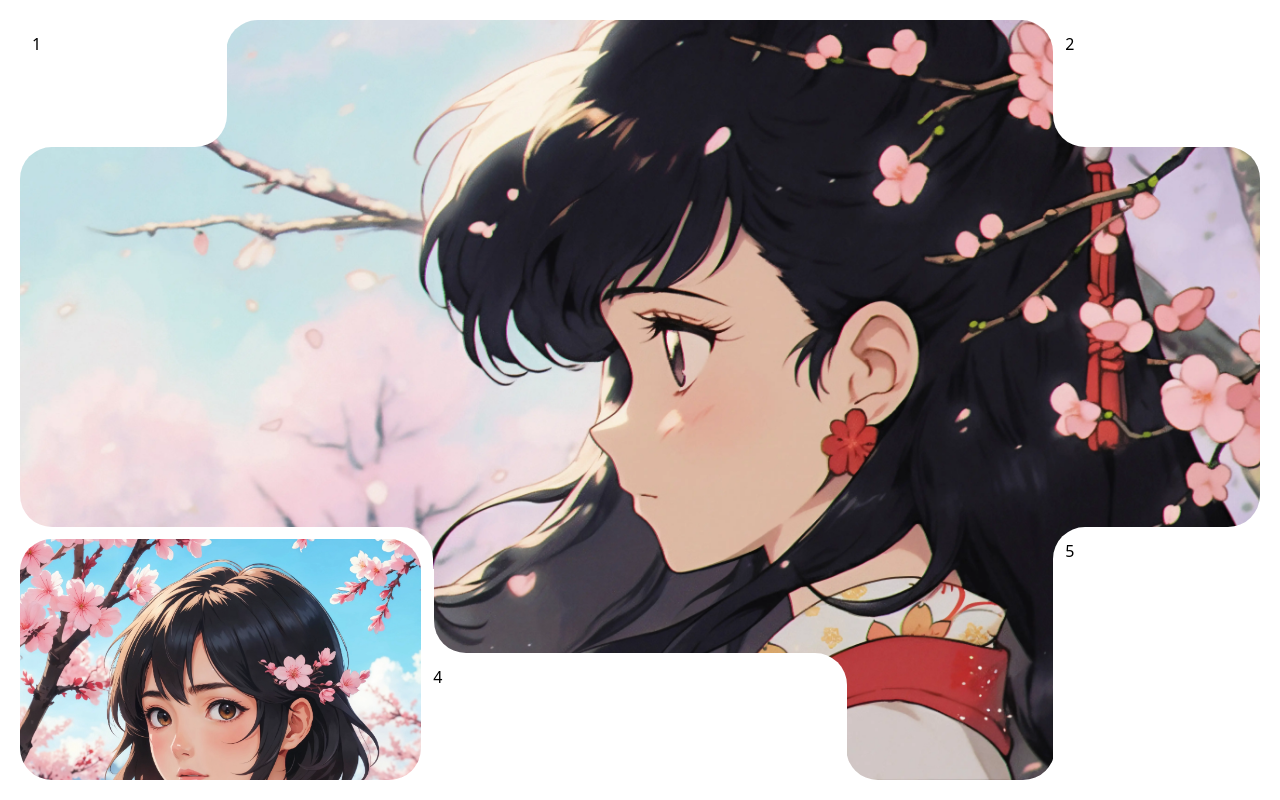
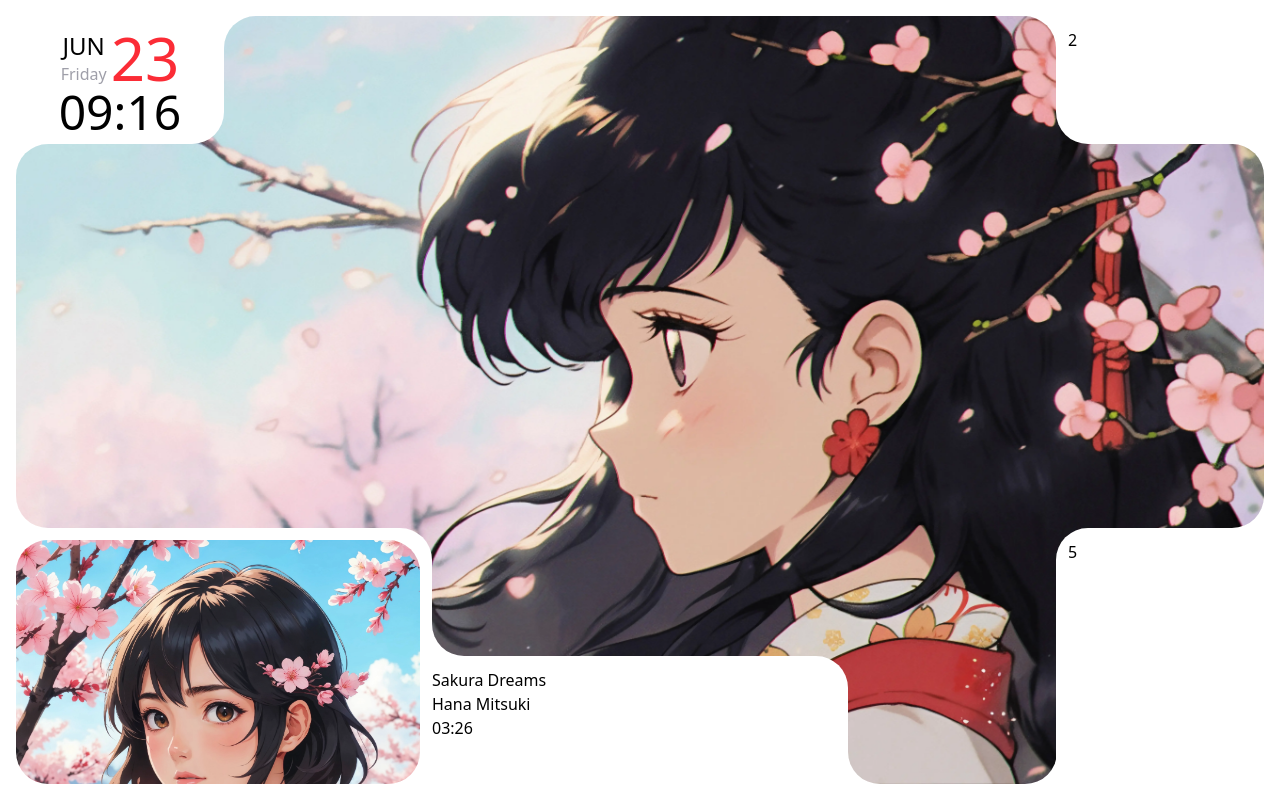
Before and after one commit to restoker/Inverted-radius-test, a React (Vite) app: page / in a window 1280 px wide. Built offline with nearby package versions, Linux system fonts and the light colour scheme.

Commit message:
heroicons dependencie added

```diff
--- a/package.json
+++ b/package.json
@@ -10,6 +10,7 @@
     "preview": "vite preview"
   },
   "dependencies": {
+    "@heroicons/react": "^2.2.0",
     "@tailwindcss/vite": "^4.0.13",
     "react": "^19.0.0",
     "react-dom": "^19.0.0",
--- a/src/App.jsx
+++ b/src/App.jsx
@@ -3,12 +3,23 @@
 function App() {
   // <div className='absolute -left-[5.8rem] bottom-[4.5rem] h-14 w-14 flex items-center justify-center before:content-[""] before:absolute before:w-24 before:h-24 before:top-8 before:-left-0.5 before:rounded-br-4xl before:shadow-[12px_12px_0px_rgba(255,255,255,1)] before:bg-lime-400' />
   return (
-    <div className="h-svh w-svw bg-white p-5">
+    <div className="h-svh w-svw bg-white p-4 relative z-10">
       <div className="grid grid-cols-6 grid-rows-6 gap-0 w-full h-full bg-[url(/img/3.webp)] bg-center bg-cover">
+        {/* seccion top left */}
         <div className="inv-rad-4 bg-white bg-cover rounded-br-4xl p-3 relative">
           <div className='absolute -right-[3.6rem] -top-8 h-14 w-14 flex items-center justify-center before:content-[""] before:absolute before:w-24 before:h-24 before:top-8 before:-left-0.5 before:rounded-tl-4xl before:shadow-[-12px_-12px_0px_rgba(255,255,255,1)] before:bg-transparent' />
           <div className='absolute left-0.5 -bottom-[5.5rem] h-14 w-14 flex items-center justify-center before:content-[""] before:absolute before:w-24 before:h-24 before:-top-8 before:-left-0.5 before:rounded-tl-4xl before:shadow-[-12px_-12px_0px_rgba(255,255,255,1)] before:bg-transparent' />
-          1
+          <div className="flex flex-col items-center w-full h-full">
+            <div className="flex justify-evenly items-center">
+              <div className="flex flex-col items-center mr-1">
+                <p className="text-2xl">JUN</p>
+                <p className="text-zinc-400">Friday</p>
+              </div>
+              <p className="text-red-500 text-6xl">23</p>
+            </div>
+            <p className="flex justify-center items-center w-full h-full text-5xl">09:16</p>
+          </div>
+          {/* 1 */}
         </div>
         <div className="col-start-6 bg-white bg-cover rounded-bl-4xl p-3 relative">
           {/* clip for top */}
@@ -17,6 +28,7 @@ function App() {
           <div className='absolute right-[2.4rem] -bottom-6 h-14 w-14 flex items-center justify-center before:content-[""] before:absolute before:w-24 before:h-24 before:top-8 before:-left-0.5 before:rounded-tr-4xl before:shadow-[12px_-12px_0px_rgba(255,255,255,1)] before:bg-transparent' />
           2
         </div>
+        {/* seccion boton center 4 */}
         <div className="col-span-2 row-span-2 row-start-5 bg-white bg-cover rounded-tr-4xl pt-3 pr-3 relative">
           <div className='absolute left-0.5 -top-16 h-14 w-14 flex items-center justify-center before:content-[""] before:absolute before:w-24 before:h-24 before:-top-8 before:-left-0.5 before:rounded-bl-4xl before:shadow-[-12px_10px_0px_rgba(255,255,255,1)] before:bg-transparent' />
           <img src="/img/1.webp" className="rounded-4xl h-full w-full object-cover object-top" alt="" />
@@ -24,8 +36,14 @@ function App() {
         <div className="col-span-2 col-start-3 row-start-6 bg-white bg-cover rounded-tr-4xl pt-3 pr-3 relative">
           <div className='absolute -right-[3.6rem] bottom-[4.5rem] h-14 w-14 flex items-center justify-center before:content-[""] before:absolute before:w-24 before:h-24 before:top-8 before:-left-0.5 before:rounded-bl-4xl before:shadow-[-12px_12px_0px_rgba(255,255,255,1)] before:bg-transparent' />
           <div className='absolute left-[0.15rem] -top-32 h-14 w-14 flex items-center justify-center before:content-[""] before:absolute before:w-24 before:h-24 before:top-8 before:-left-0.5 before:rounded-bl-4xl before:shadow-[-12px_12px_0px_rgba(255,255,255,1)] before:bg-transparent' />
-          4
+          <div>
+            <h1>Sakura Dreams</h1>
+            <h2>Hana Mitsuki</h2>
+            <p>03:26</p>
+          </div>
+          {/* 4 */}
         </div>
+
         <div className="row-span-2 col-start-6 row-start-5 bg-white bg-cover rounded-tl-4xl p-3 relative">
           <div className='absolute right-[2.4rem] -top-32 h-14 w-14 flex items-center justify-center before:content-[""] before:absolute before:w-24 before:h-24 before:top-8 before:-left-0.5 before:rounded-br-4xl before:shadow-[12px_12px_0px_rgba(255,255,255,1)] before:bg-transparent' />
           <div className='absolute -left-[5.8rem] bottom-[4.5rem] h-14 w-14 flex items-center justify-center before:content-[""] before:absolute before:w-24 before:h-24 before:top-8 before:-left-0.5 before:rounded-br-4xl before:shadow-[12px_12px_0px_rgba(255,255,255,1)] before:bg-transparent' />
```
Also changed, not shown: 1 other file (tests, documents, lock files or other folders).
